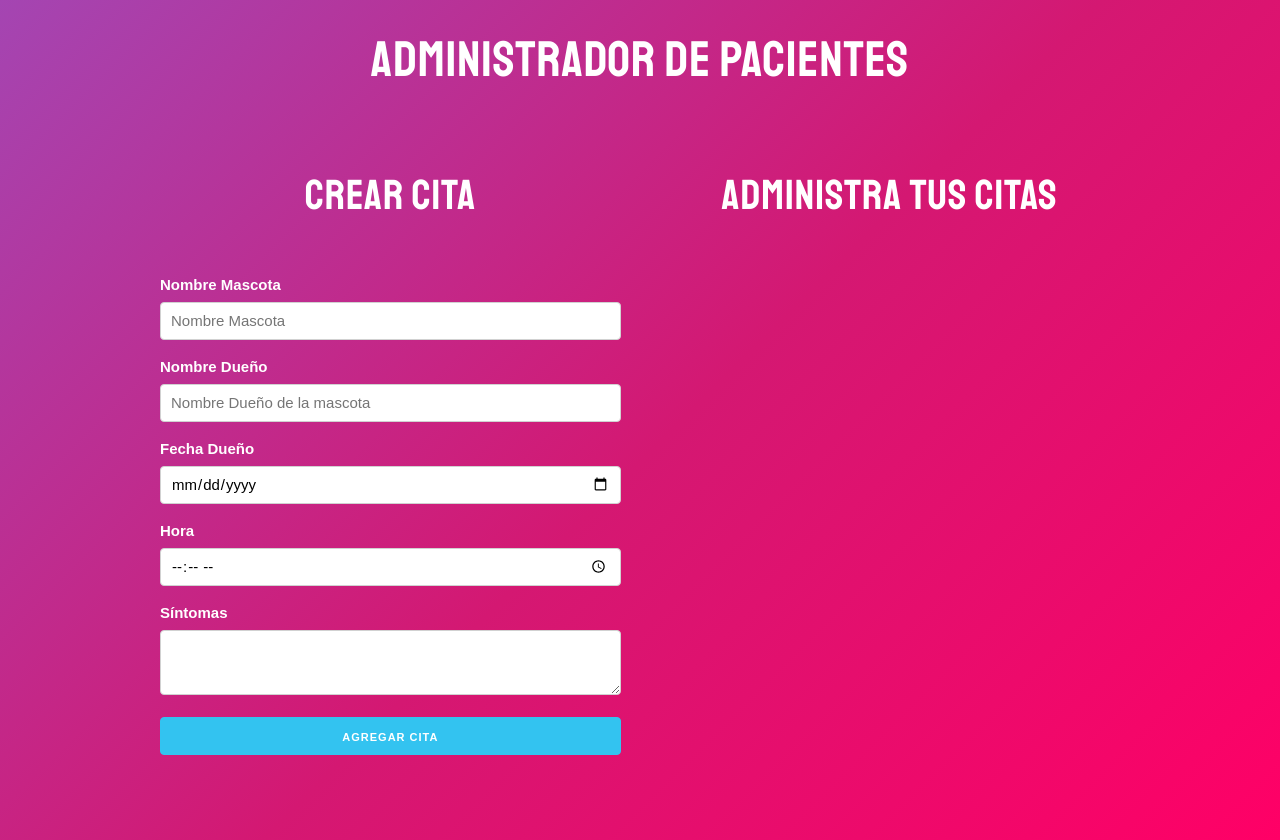
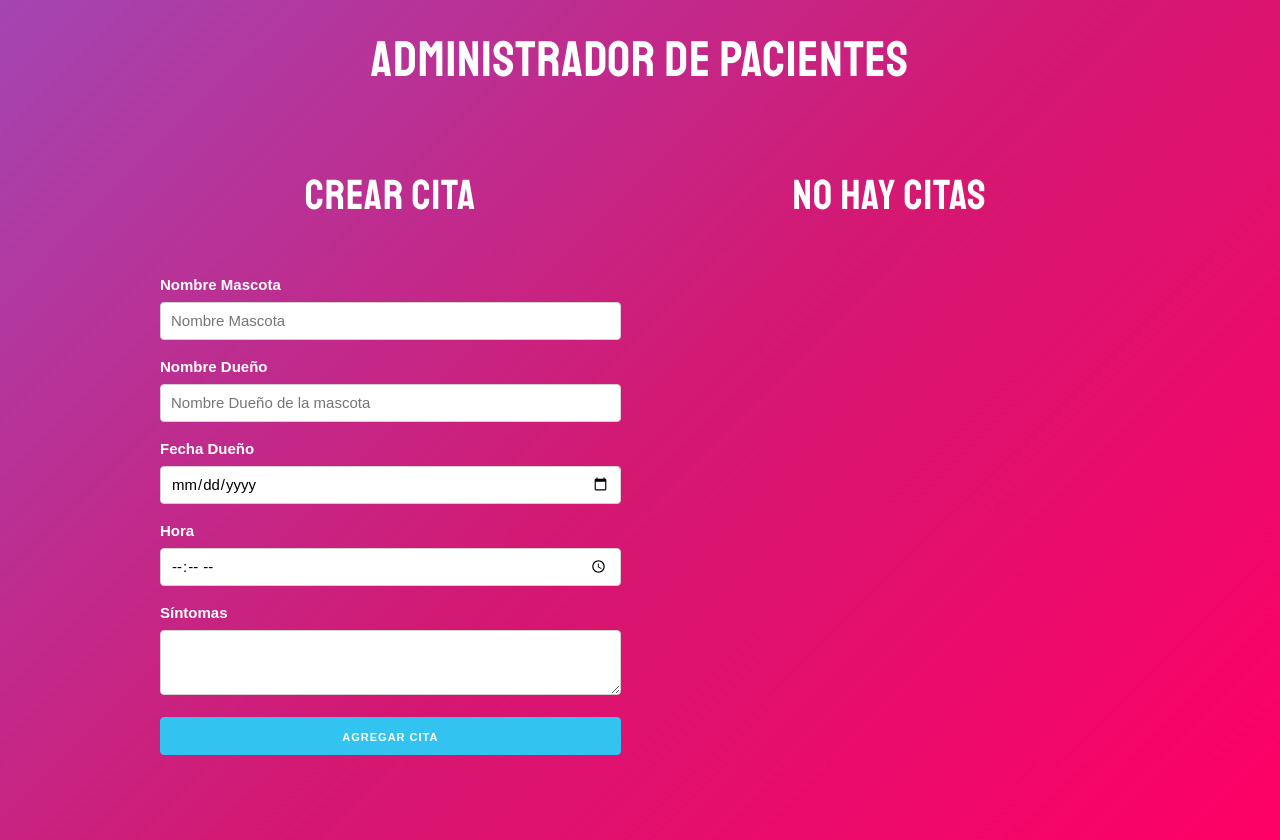
Before and after one commit to klmeir/appointments, a React (Create React App) app: page / in a window 1280 px wide. Built offline with nearby package versions, Linux system fonts and the light colour scheme.

Commit message:
Add conditional message

```diff
--- a/src/App.js
+++ b/src/App.js
@@ -18,6 +18,8 @@
     setAppointments(newAppointments);
   }
 
+  const title = appointments.length === 0 ? 'No hay citas' : 'Administra tus citas';
+
   return (
     <Fragment>
       <h1>Administrador de Pacientes</h1>
@@ -29,7 +31,7 @@
             />
           </div>
           <div className="one-half column">
-            <h2>Administra tus citas</h2>
+            <h2>{title}</h2>
             {appointments.map(appointment => (
               <Appointment
                 key={appointment.id}
```
